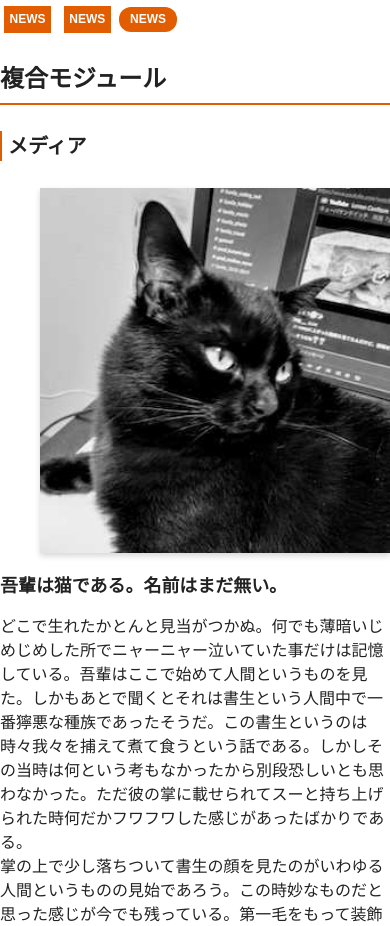
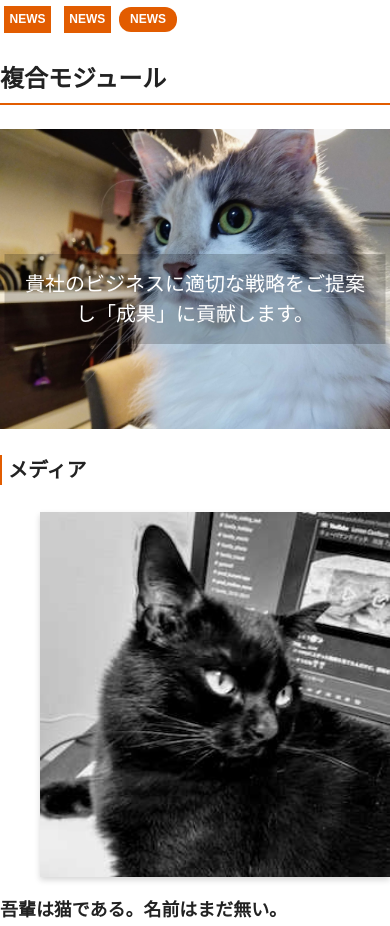
Before and after one commit to D-A-I/css-sample, a website: page index.html in a window 390 px wide. Shown: the part 920-1846 px from the top of the page. Drawn offline with nearby package versions, Linux system fonts and the light colour scheme.

Commit message:
feat: ヒーローイメージ追加

```diff
--- a/assets/style.css
+++ b/assets/style.css
@@ -241,6 +241,71 @@ img {
 }
 
 /* composite modules */
+
+@media screen and (max-width: 768px) {
+  .only-lg {
+    display: none;
+  }
+}
+
+.junbotron {
+  /* メディアクエリ適用時の、違和感を防止する試み
+   * （あまり違いがみられないような..） */
+  height: calc(69.44444vw - 233.33333px);
+  /* height: 50vw; */
+  background-position: center center;
+  background-size: cover;
+}
+
+.junbotron__inner {
+  position: relative;
+  /* 以下の組み合わせは、左右中央揃えを指す。1つの block と捉えることも可
+   * （その場合、個別に使用することを踏まえて padding が必要）
+   * - max-width: 9999px
+   * - margin-left: auto
+   * - margin-right: auto */
+  max-width: 1230px;
+  height: 100%;
+  margin-right: auto;
+  margin-left: auto;
+}
+
+.junbotron__title {
+  position: absolute;
+  top: 50%;
+  left: 0;
+  padding: 40px;
+  font-size: calc(1.81818vw + 14.18182px);
+  color: #fff;
+  background-color: rgba(0, 0, 0, 0.2);
+  transform: translateY(-50%);
+}
+
+@media screen and (min-width: 1200px) {
+  .junbotron {
+    height: 600px;
+  }
+  .junbotron__title {
+    font-size: 2.25rem;
+  }
+}
+
+@media screen and (max-width: 768px) {
+  .junbotron {
+    height: 300px;
+  }
+  .junbotron__inner {
+    margin-left: auto;
+  }
+  .junbotron__title {
+    left: 50%;
+    width: 90%;
+    padding: 15px;
+    font-size: 1.25rem;
+    text-align: center;
+    transform: translate(-50%, -50%);
+  }
+}
 
 .media {
   display: flex;
--- a/index.html
+++ b/index.html
@@ -47,6 +47,13 @@
     <span class="rounded-label">NEWS</span>
   </p>
   <h3 class="level3-heading">複合モジュール</h3>
+  <div class="junbotron" style="background-image: url(/assets/img/elements/kurumi-10.jpg);">
+    <div class="junbotron__inner">
+      <p class="junbotron__title">
+        貴社のビジネスに適切な戦略をご提案し<br class="only-lg">「成果」に貢献します。
+      </p><!-- /.junbotron__title -->
+    </div><!-- /.junbotron__inner -->
+  </div><!-- /.junbotron -->
   <h4 class="level4-heading">メディア</h4>
   <div class="media">
     <figure class="media__img-wrapper">
```
Also changed, not shown: assets/img/elements/kurumi-10.jpg (added).
